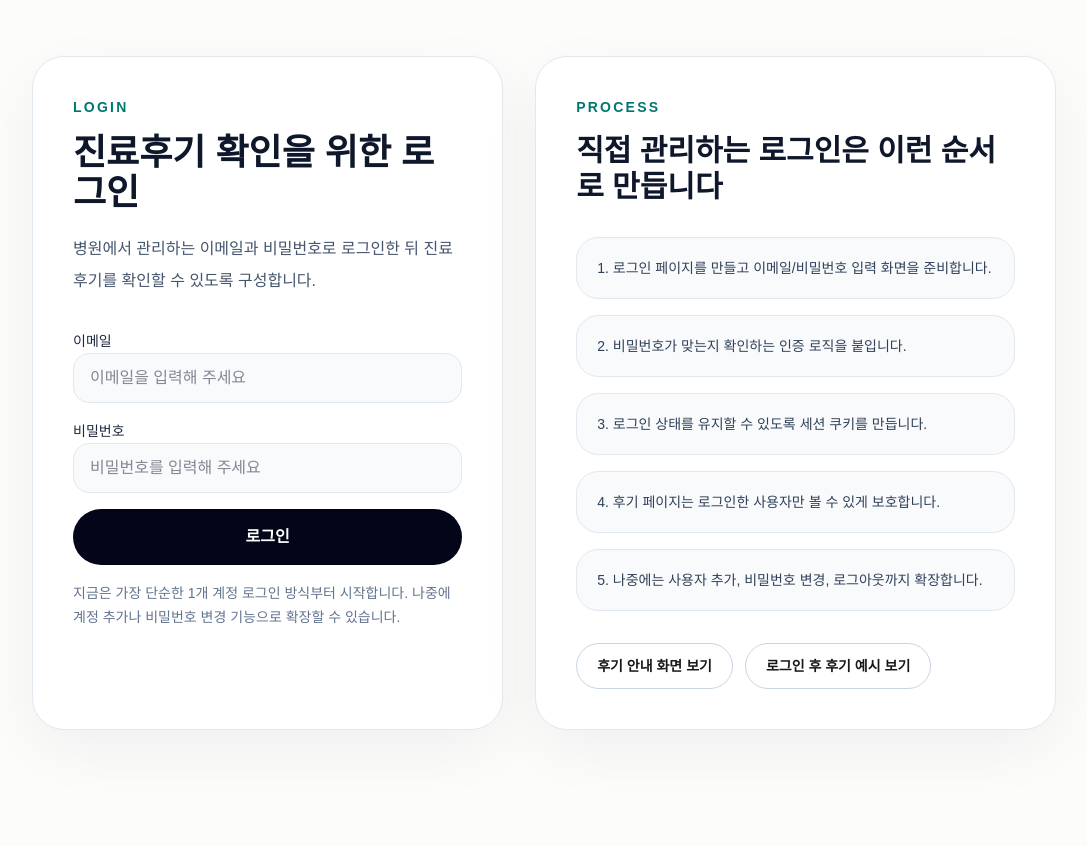
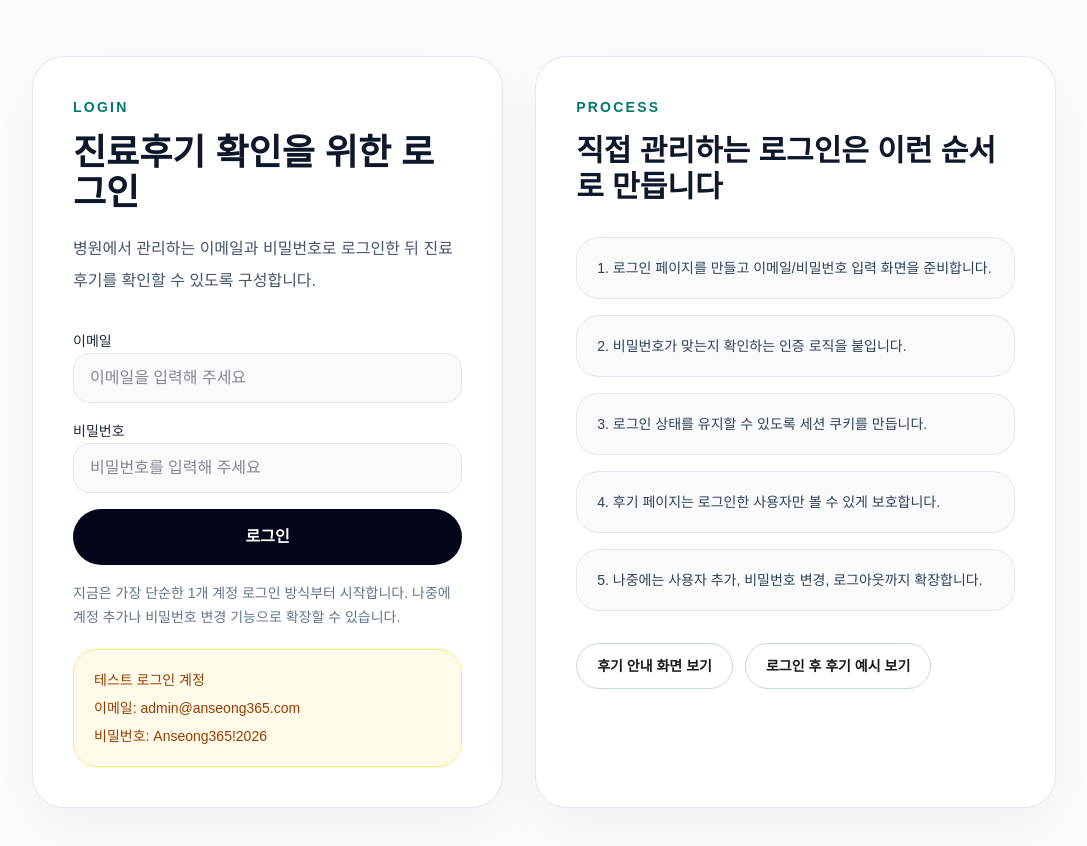
Before and after one commit to jongjongin/anseong-clinic-homepage, a Next.js app: page /login in a window 1280 px wide. Shown: the top 846 px of the page, without its empty margins (96-1183 px from the left). Before the commit the page ends 800 px from the top, so only its background shows below. Built offline with nearby package versions, Linux system fonts and the light colour scheme; no server answers.

Commit message:
로그인3

```diff
--- a/app/login/page.tsx
+++ b/app/login/page.tsx
@@ -33,6 +33,13 @@ export default async function LoginPage() {
           <p className="mt-4 text-sm leading-6 text-slate-500">
             지금은 가장 단순한 1개 계정 로그인 방식부터 시작합니다. 나중에 계정 추가나 비밀번호 변경 기능으로 확장할 수 있습니다.
           </p>
+          <div className="mt-5 rounded-[1.5rem] border border-amber-200 bg-amber-50 px-5 py-4 text-sm leading-7 text-amber-800">
+            테스트 로그인 계정
+            <br />
+            이메일: admin@anseong365.com
+            <br />
+            비밀번호: Anseong365!2026
+          </div>
         </section>
 
         <section className="rounded-[2rem] border border-slate-200 bg-white p-8 shadow-[0_20px_60px_rgba(15,23,42,0.05)] sm:p-10">
--- a/lib/auth.ts
+++ b/lib/auth.ts
@@ -5,8 +5,9 @@ const SESSION_COOKIE_NAME = "clinic_session";
 
 const getAuthConfig = () => ({
   email: process.env.AUTH_EMAIL ?? "admin@anseong365.com",
-  password: process.env.AUTH_PASSWORD ?? "anseong365!",
-  secret: process.env.AUTH_SECRET ?? "anseong-clinic-secret",
+  password: process.env.AUTH_PASSWORD ?? "Anseong365!2026",
+  secret:
+    process.env.AUTH_SECRET ?? "e16427f8e56b3bda7e68d3ce50a863ac338ecd729ec6e3e309e13ef5a839eab5",
 });
 
 const createSignature = (email: string, secret: string) =>
```
